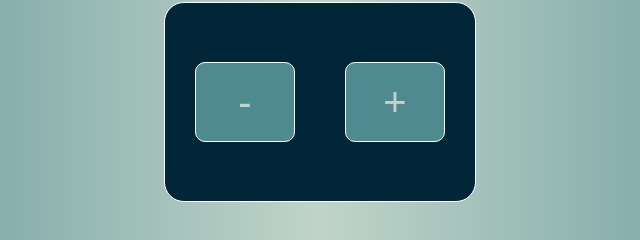
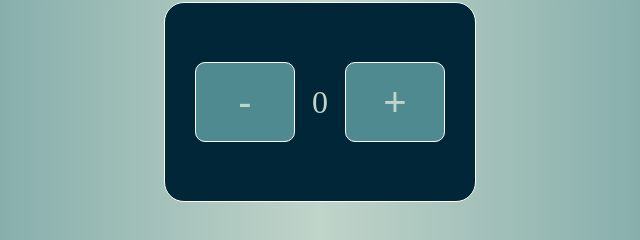
Before and after one commit to felipearauujo7/contador, a plain HTML site: page index.html in a window 1280 px wide. Shown: the part 253-493 px from the top of the page, 320-960 px from the left. Drawn offline with Linux system fonts and the light colour scheme.

Commit message:
Update index.html

```diff
--- a/index.html
+++ b/index.html
@@ -16,7 +16,7 @@
 
     <div id="container">
         <button class="botoes" onclick="diminuir()">-</button>
-        <div id="resultado"></div>
+        <div id="resultado">0</div>
         <button class="botoes" onclick="adicionar()">+</button>
     </div>
 
```
